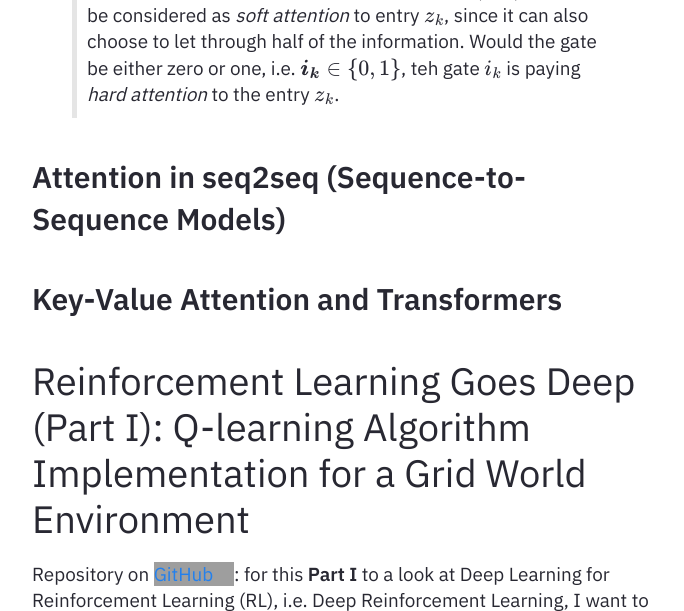
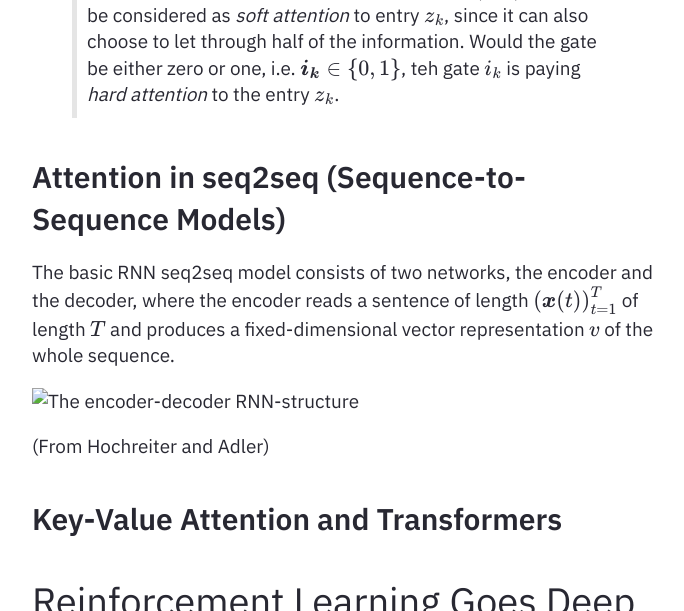
Before and after one commit to heseltime/heseltime.github.io, a Jekyll site: the page built from pages/rDai.md, in a window 1280 px wide and 900 px high, scrolled down 4570 px, cut to the strip 0-611 px from the top of the window. Shown: the whole strip, without its empty margins (294-978 px from the left). Built offline with Jekyll 4.4.1, drawn with Linux system fonts in a browser that asks for light colours; grey boxes are pictures that could not be loaded.

Commit message:
Test symbol

```diff
--- a/pages/rDai.md
+++ b/pages/rDai.md
@@ -96,7 +96,11 @@ The magnitude of $$ e_k $$ depends on the product of the norms of $$ w^*_{k} $$
 
 ## Attention in seq2seq (Sequence-to-Sequence Models)
 
+The basic RNN seq2seq model consists of two networks, the encoder and the decoder, where the encoder reads a sentence of length $$ \left( \boldsymbol{x}(t) \right)^T_{t=1} $$ of length $$ T $$ and produces a fixed-dimensional vector representation $$ v $$ of the whole sequence.
 
+![The encoder-decoder RNN-structure](image-40.png)
+
+(From Hochreiter and Adler)
 
 
 ## Key-Value Attention and Transformers
```
Also changed, not shown: pages/image-40.png (added).
